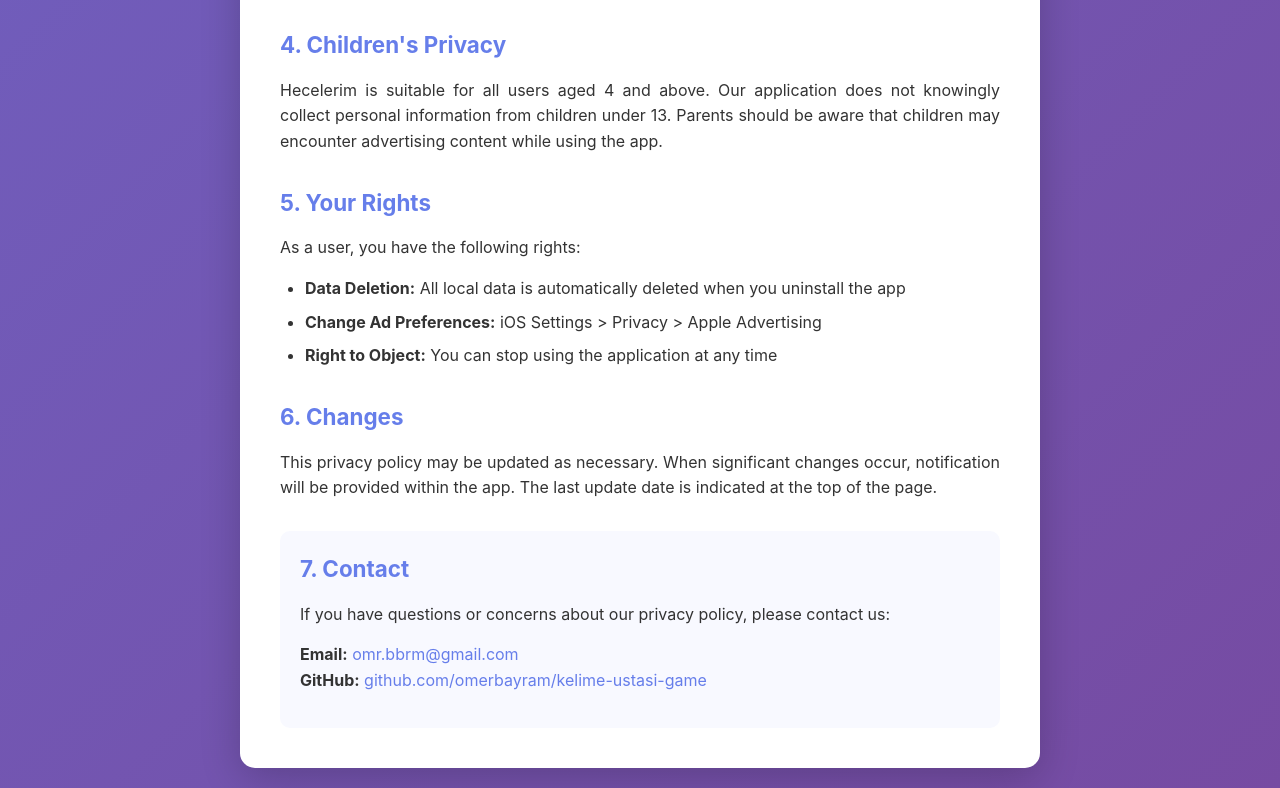
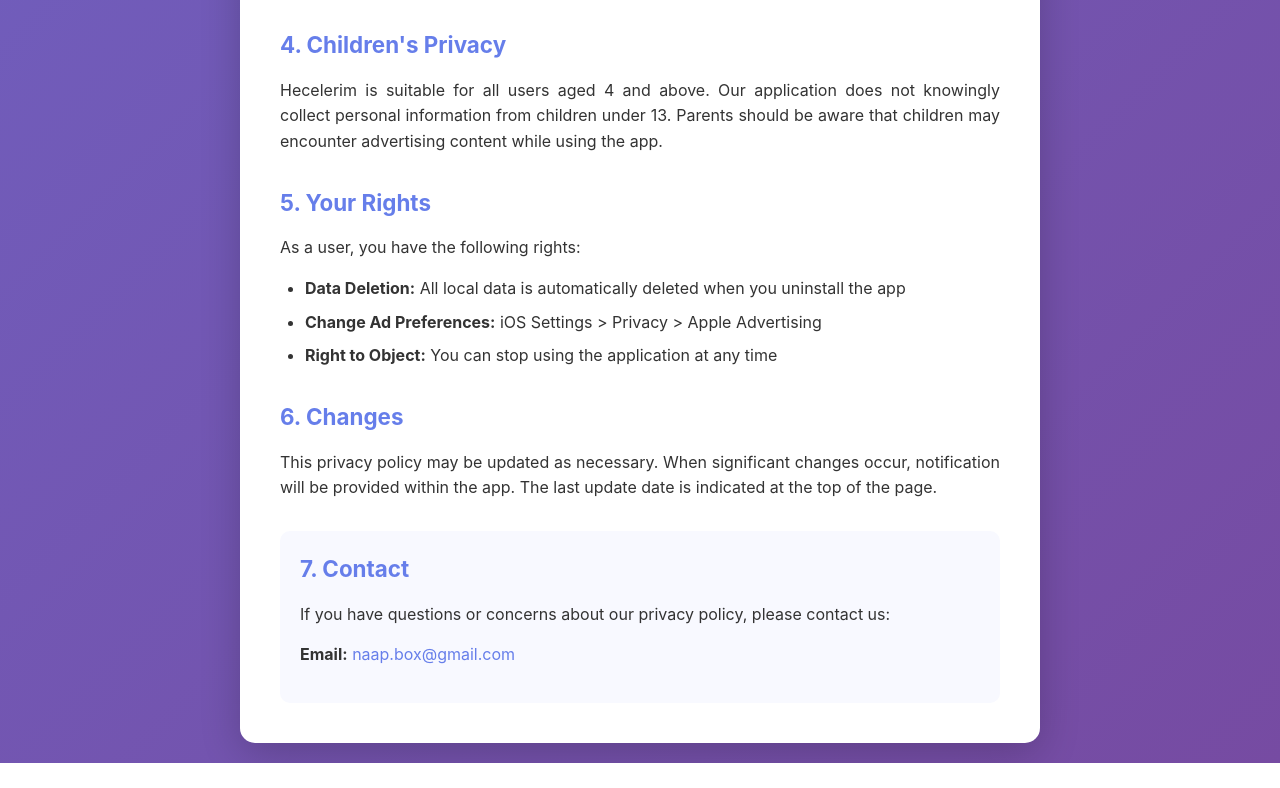
Before and after one commit to omerbayram/hecelerim-docs, a plain HTML site: page privacy-policy.html in a window 1280 px wide. Shown: the part 3986-4774 px from the top of the page. After the commit the page ends 4749 px from the top, so only its background shows below. Drawn offline with Linux system fonts and the light colour scheme.

Commit message:
Update privacy-policy.html

```diff
--- a/privacy-policy.html
+++ b/privacy-policy.html
@@ -326,9 +326,7 @@
                 If you have questions or concerns about our privacy policy, please contact us:
             </p>
             <p>
-                <strong>Email:</strong> <a href="mailto:omr.bbrm@gmail.com">omr.bbrm@gmail.com</a><br>
-                <strong>GitHub:</strong> <a href="https://github.com/omerbayram/kelime-ustasi-game"
-                    target="_blank">github.com/omerbayram/kelime-ustasi-game</a>
+                <strong>Email:</strong> <a href="mailto:naap.box@gmail.com">naap.box@gmail.com</a><br>
             </p>
         </div>
     </div>
```
